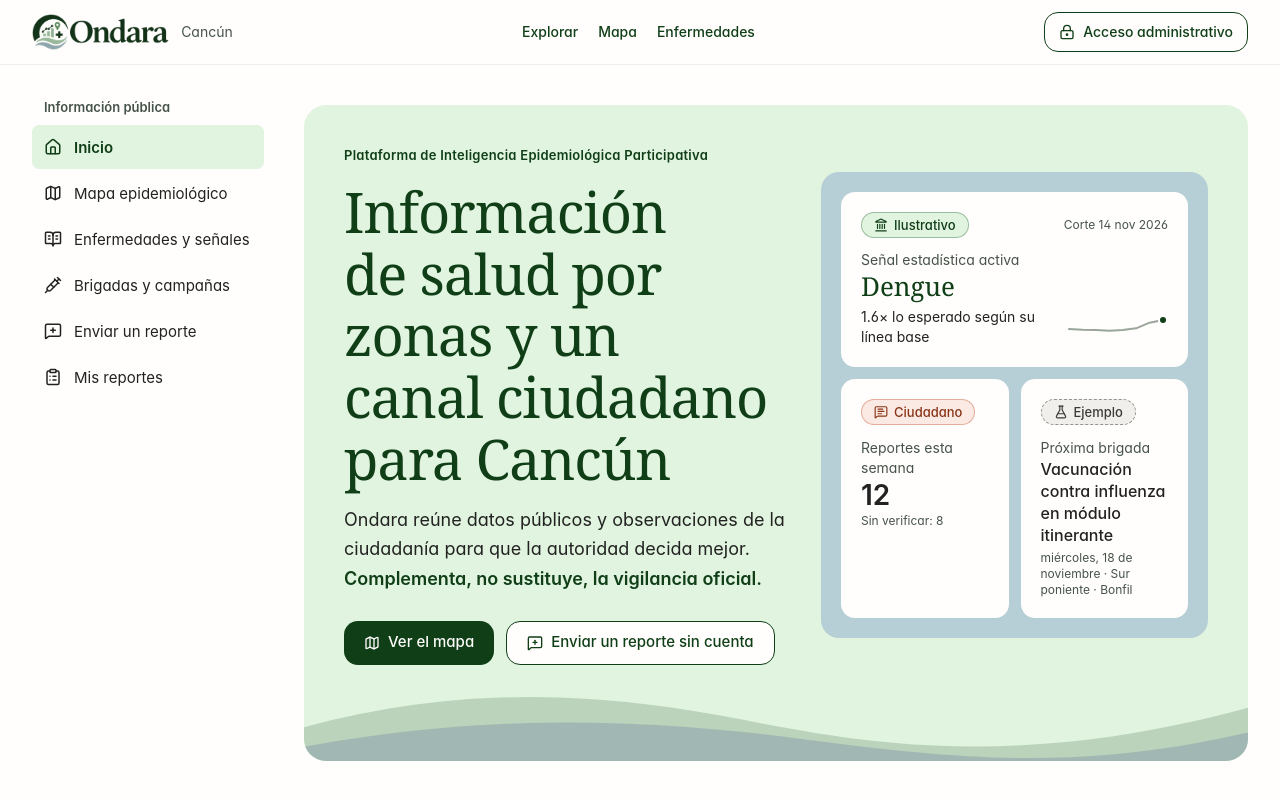
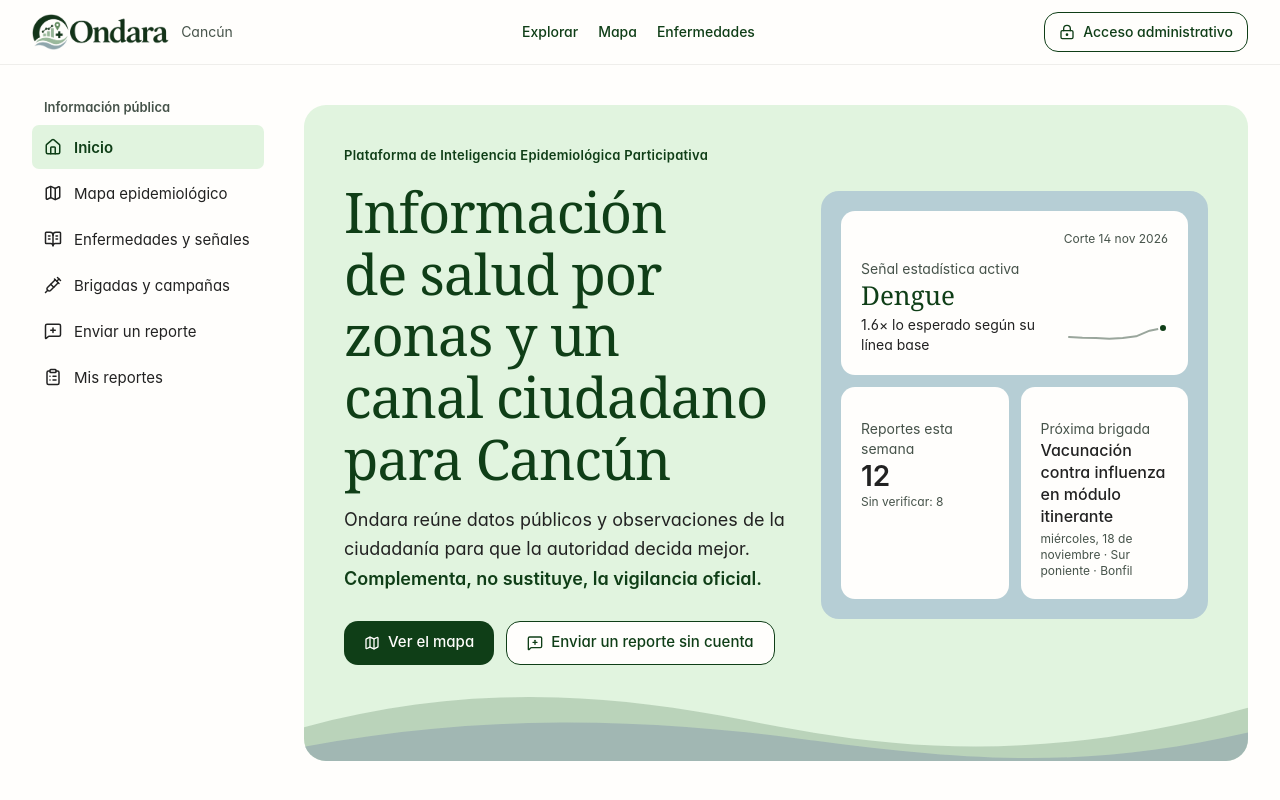
Before and after one commit to FranCiscoK18/TucanthonV3, a React (Vite) app: page /inicio in a window 1280 px wide. Shown: the top 800 px of the page. Built offline with nearby package versions, Linux system fonts and the light colour scheme.

Commit message:
ui: retirar insignias redundantes sin perder información útil

```diff
--- a/src/pages/HomePage.tsx
+++ b/src/pages/HomePage.tsx
@@ -11,7 +11,6 @@ import {
 import { Link } from 'react-router';
 import { AlertCard } from '../components/AlertCard';
 import { Sparkline } from '../components/charts/Sparkline';
-import { DataKindBadge, DemoTag } from '../components/ui/Badges';
 import { ButtonLink } from '../components/ui/Button';
 import { Notice } from '../components/ui/Notice';
 import { SectionHeading } from '../components/ui/PageHeader';
@@ -80,8 +79,7 @@ function HeroPreview({ catalog, participation }: { catalog?: DiseaseCatalog; par
   return (
     <div className="grid gap-3" aria-label="Vista previa de indicadores ilustrativos">
       <div className="rounded-card bg-cream-paper p-5">
-        <div className="flex items-center justify-between gap-2">
-          <DataKindBadge kind="oficial-demo" compact />
+        <div className="flex items-center justify-end gap-2">
           <span className="text-xs text-muted">Corte {catalog ? formatDate(catalog.cutoff) : '…'}</span>
         </div>
         {signal ? (
@@ -99,13 +97,11 @@ function HeroPreview({ catalog, participation }: { catalog?: DiseaseCatalog; par
       </div>
       <div className="grid grid-cols-2 gap-3">
         <div className="rounded-card bg-cream-paper p-5">
-          <DataKindBadge kind="reporte-ciudadano" compact />
           <p className="mt-3 text-sm text-muted">Reportes esta semana</p>
           <p className="text-[1.75rem] font-semibold leading-tight text-charcoal">{participation?.thisWeek.display ?? '…'}</p>
           <p className="text-xs text-muted">Sin verificar: {participation?.unverified.display ?? '…'}</p>
         </div>
         <div className="rounded-card bg-cream-paper p-5">
-          <DataKindBadge kind="simulado" compact />
           <p className="mt-3 text-sm text-muted">Próxima brigada</p>
           {nextActivity ? (
             <>
@@ -136,7 +132,6 @@ export function HomePage() {
           <div>
             <div className="flex flex-wrap items-center gap-2">
               <p className="eyebrow">Plataforma de Inteligencia Epidemiológica Participativa</p>
-              <DemoTag />
             </div>
             <h1 id="hero-titulo" className="mt-4 text-[2.5rem] sm:text-[3.5rem]">
               Información de salud por zonas y un canal ciudadano para Cancún
```
